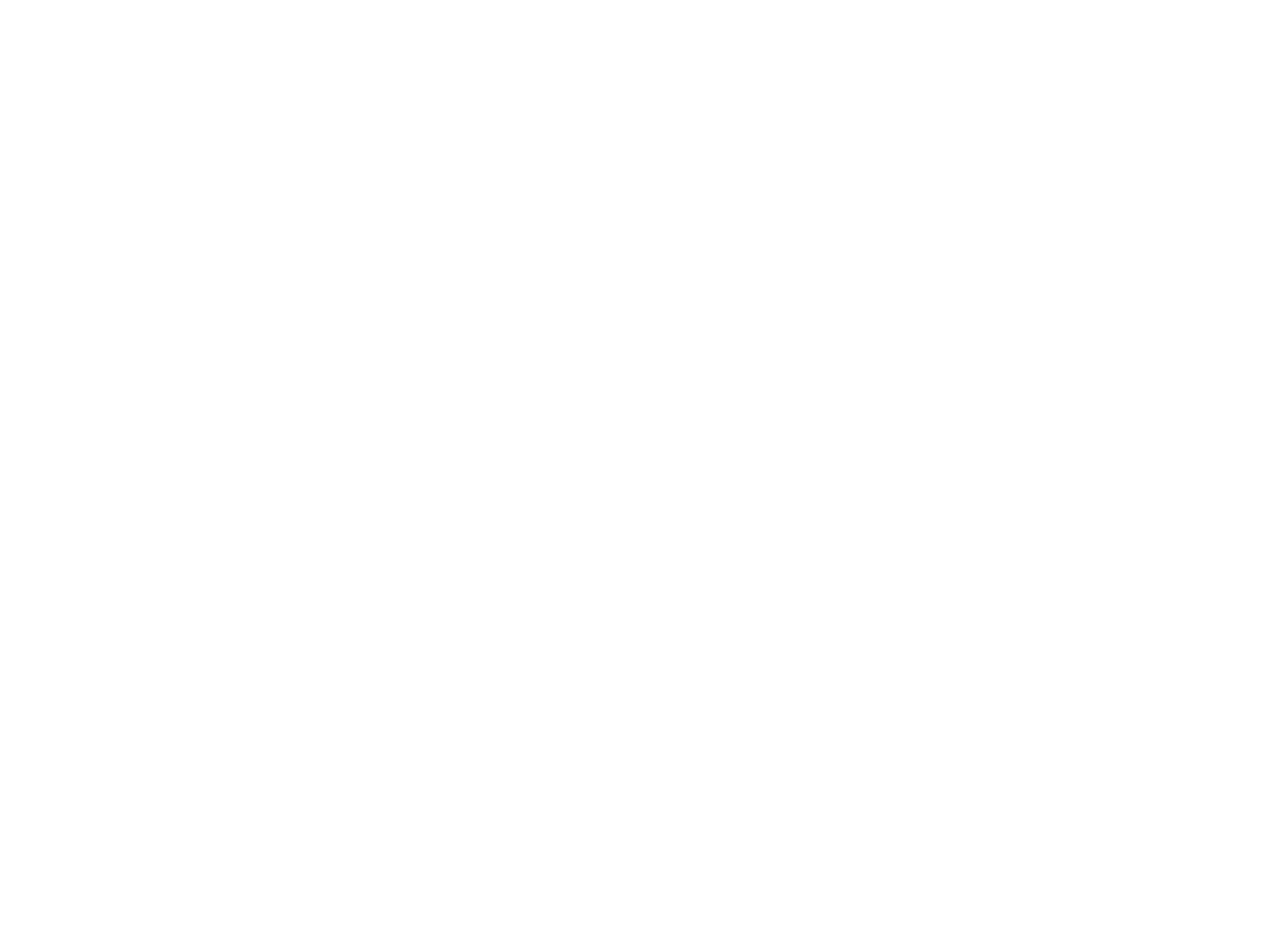
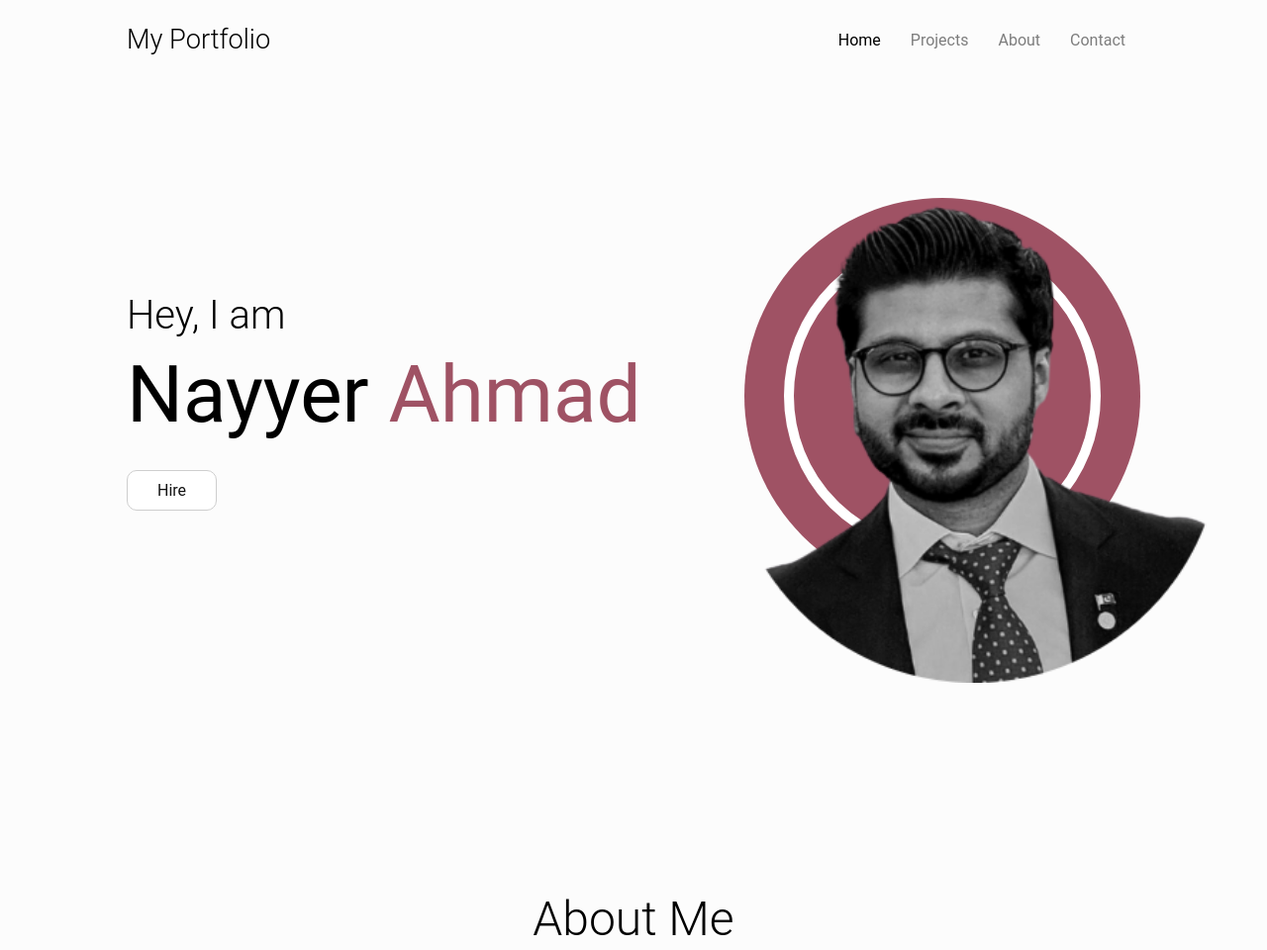
Before and after one commit to NayyerAhmad/portfolio-v2, a plain HTML site: page index.html in a window 1280 px wide. Shown: the top 960 px of the page at 99% size. Before the commit the page ends 800 px from the top, so only its background shows below. Drawn offline with Linux system fonts and the light colour scheme.

Commit message:
basic layout and css

```diff
--- a/index.html
+++ b/index.html
@@ -1,12 +1,66 @@
 <!DOCTYPE html>
 <html lang="en">
 <head>
-  <meta charset="UTF-8">
-  <meta http-equiv="X-UA-Compatible" content="IE=edge">
-  <meta name="viewport" content="width=device-width, initial-scale=1.0">
-  <title>Document</title>
+    <meta charset="UTF-8">
+    <meta http-equiv="X-UA-Compatible" content="IE=edge">
+    <meta name="viewport" content="width=device-width, initial-scale=1.0">
+    <link rel="stylesheet" href="style.css">
+    <title>Nayyer Portfolio</title>
 </head>
 <body>
+<!-- Navbar starts -->
+<nav class="navbar">
+  <h1 class="logo">My Portfolio</h1>
+  <ul class="nav-links-container">
+      <li class="nav-link"><a href="#home" class="links active">home</a></li>
+      <li class="nav-link"><a href="#projects" class="links">projects</a></li>
+      <li class="nav-link"><a href="#about" class="links">about</a></li>
+      <li class="nav-link"><a href="#contact" class="links">contact</a></li>
+  </ul>
+</nav>
+<!-- Navbar ends -->
 
+<!-- header -->
+<header class="header" id="home-section">
+  <div class="content">
+      <h1 class="header-heading">Hey, I am <span class="brand-name">Nayyer <span>Ahmad</span></span></h1>
+      <a href="#" class="btn">Hire</a>
+  </div>
+
+  <div class="header-img-container">
+      <div class="circle"></div>
+      <img src="img/header-img.png" class="header-img" alt="">
+  </div>
+</header>
+
+<!-- about section -->
+
+<section id="about-section">
+  <h1 class="heading">about me</h1>
+  <!-- about -->
+  <div class="about-container">
+      <div class="image-container">
+          <div class="square"></div>
+          <img src="img/about-me.png" class="about-img" alt="">
+          <div class="social-links">
+              <a href="#"><img src="img/github.png" class="social-img" alt=""></a>
+              <a href="#"><img src="img/insta.png" class="social-img" alt=""></a>
+              <a href="#"><img src="img/fb.png" class="social-img" alt=""></a>
+              <a href="#"><img src="img/twitter.png" class="social-img" alt=""></a>
+              <a href="#"><img src="img/linked.png" class="social-img" alt=""></a>
+          </div>
+      </div>
+
+      <!-- info part -->
+      <div class="info">
+          <p>Lorem ipsum dolor, sit amet consectetur adipisicing elit. Repudiandae voluptate a magni aut expedita, aliquid, eveniet recusandae mollitia explicabo consequatur dignissimos quidem atque quas dicta eligendi odio iusto fuga reiciendis. Labore maxime dignissimos provident saepe veniam ullam at laboriosam culpa enim. Unde laborum enim, nulla fugiat officiis atque. Ducimus consectetur voluptas praesentium rerum facere recusandae blanditiis necessitatibus repellat ullam vitae reprehenderit harum ex ipsam enim molestias voluptatibus illum repellendus animi doloribus minus, tempora atque? Excepturi vel consectetur facere consequuntur atque reprehenderit quis tempore fugit voluptates iusto aliquid ad dignissimos, alias ut, soluta similique praesentium non cum quidem laborum enim debitis.</p>
+          <a href="#" class="btn">hire me</a>
+          <a href="#" class="btn">download CV</a>
+      </div>
+  </div>
+</section>
+
+
+<script src="./script.js"></script>
 </body>
 </html>
--- a/style.css
+++ b/style.css
@@ -0,0 +1,219 @@
+*{
+  margin: 0;
+  padding: 0;
+  box-sizing: border-box;
+}
+
+body{
+  margin: auto;
+  width: 100%;
+  position: relative;
+  background-color: #fcfcfc;
+  font-family: 'Roboto', sans-serif;
+}
+
+/* navbar */
+
+.navbar{
+  position: fixed;
+  top: 0;
+  left: 0;
+  z-index: 3;
+  width: 100%;
+  height: 80px;
+  padding: 0 10vw;
+  display: flex;
+  justify-content: space-between;
+  align-items: center;
+  background: #fcfcfc;
+}
+
+.logo{
+  font-size: 1.7rem;
+  font-weight: 300;
+}
+
+.nav-links-container{
+  display: flex;
+  list-style: none;
+}
+
+.links{
+  text-decoration: none;
+  color: #000;
+  margin: 0 5px;
+  padding: 10px;
+  text-transform: capitalize;
+  font-size: 1rem;
+  opacity: 0.5;
+  transition: .5s;
+}
+
+.links.active, .links:hover{
+  opacity: 1;
+}
+
+/* header */
+
+.header{
+  width: 100%;
+  height: 100vh;
+  padding: 0 10vw;
+  display: flex;
+  justify-content: space-between;
+  align-items: center;
+  gap: 50px;
+}
+
+.header-heading{
+  font-size: 2.5rem;
+  font-weight: 300;
+  margin-bottom: 40px;
+}
+
+.header-heading .brand-name{
+  display: block;
+  text-transform: capitalize;
+  font-size: 5rem;
+  margin: 10px 0;
+  font-weight: 400;
+}
+
+.brand-name span{
+  color: #9f5264;
+}
+
+.btn{
+  color: #121212;
+  text-decoration: none;
+  cursor: pointer;
+  background: #fff;
+  border: 1px solid #cecece;
+  border-radius: 10px;
+  padding: 10px 30px;
+  text-transform: capitalize;
+  transition: .5s;
+  margin-right: 20px;
+}
+
+.header-img-container{
+  display: flex;
+  justify-content: center;
+  align-items: center;
+  position: relative;
+}
+
+.header-img{
+  position: absolute;
+  top: 60%;
+  left: 60%;
+  transform: translate(-50%, -50%);
+  width: 500px;
+  height: 500px;
+  object-fit: cover;
+}
+
+.circle{
+  width: 400px;
+  height: 400px;
+  border-radius: 50%;
+  background: #9f5264;
+  margin-left: 20px;
+  position: relative;
+  user-select: none;
+}
+
+.circle::before{
+  content: '';
+  position: absolute;
+  top: 40px;
+  left: 40px;
+  bottom: 40px;
+  right: 40px;
+  border: 10px solid #fff;
+  border-radius: 50%;
+}
+
+/* about section */
+
+#about-section{
+  position: relative;
+  padding: 100px 10vw;
+}
+
+.heading{
+  text-align: center;
+  text-transform: capitalize;
+  font-size: 3rem;
+  font-weight: 300;
+  margin-bottom: 100px;
+}
+
+.about-container{
+  width: 100%;
+  margin: 50px 0 100px;
+  display: flex;
+  gap: 100px;
+}
+
+.image-container{
+  width: 40%;
+  position: relative;
+}
+
+.about-img{
+  width: 90%;
+  height: 500px;
+  display: block;
+  object-fit: cover;
+  margin: 10px auto;
+  border-radius: 10px;
+}
+
+.square{
+  width: 100px;
+  height: 100px;
+  border-radius: 10px;
+  background: #9f5264;
+  position: absolute;
+  right: 10px;
+  top: -30px;
+  z-index: -1;
+  transform: rotate(45deg);
+}
+
+.social-links{
+  margin-top: 20px;
+  display: flex;
+  gap: 20px;
+  justify-content: center;
+}
+
+.social-img{
+  width: 30px;
+  height: 30px;
+  opacity: .4;
+  transition: .5s;
+}
+
+.social-img:hover{
+  opacity: 1;
+}
+
+.info{
+  width: 50%;
+}
+
+.info p{
+  font-size: 1.2rem;
+  line-height: 2rem;
+  margin: 30px 0;
+}
+
+html{
+  scroll-behavior: smooth;
+}
+
+::selection{
+  background: #9f526430;
+}
```
Also changed, not shown: project.js (+11 -0 lines), img/about-me.png (added), img/fb.png (added), img/github.png (added), img/header-img.png (added), img/header-img2.png (added), img/insta.png (added), img/linked.png (added), img/twitter.png (added), 2 other files.
